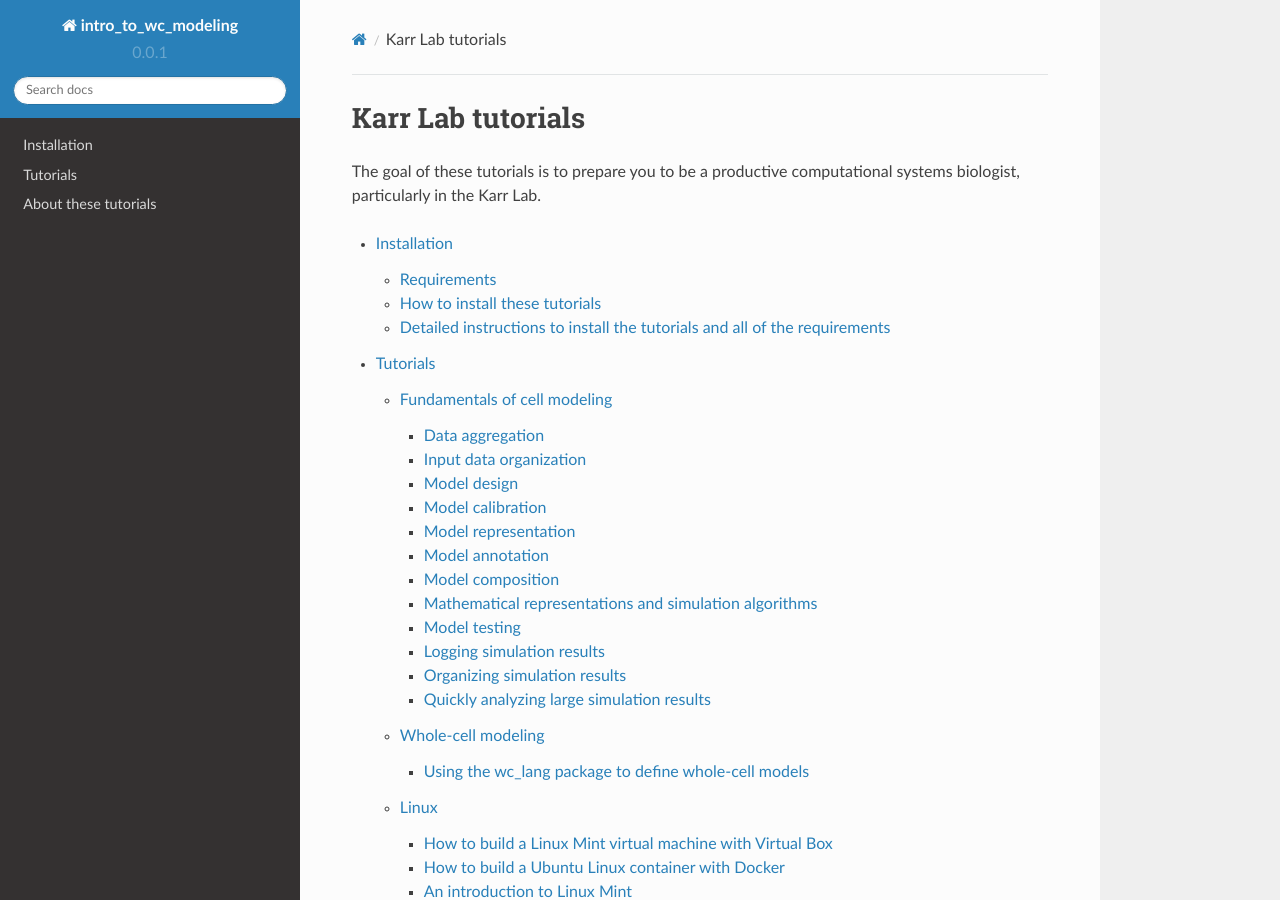
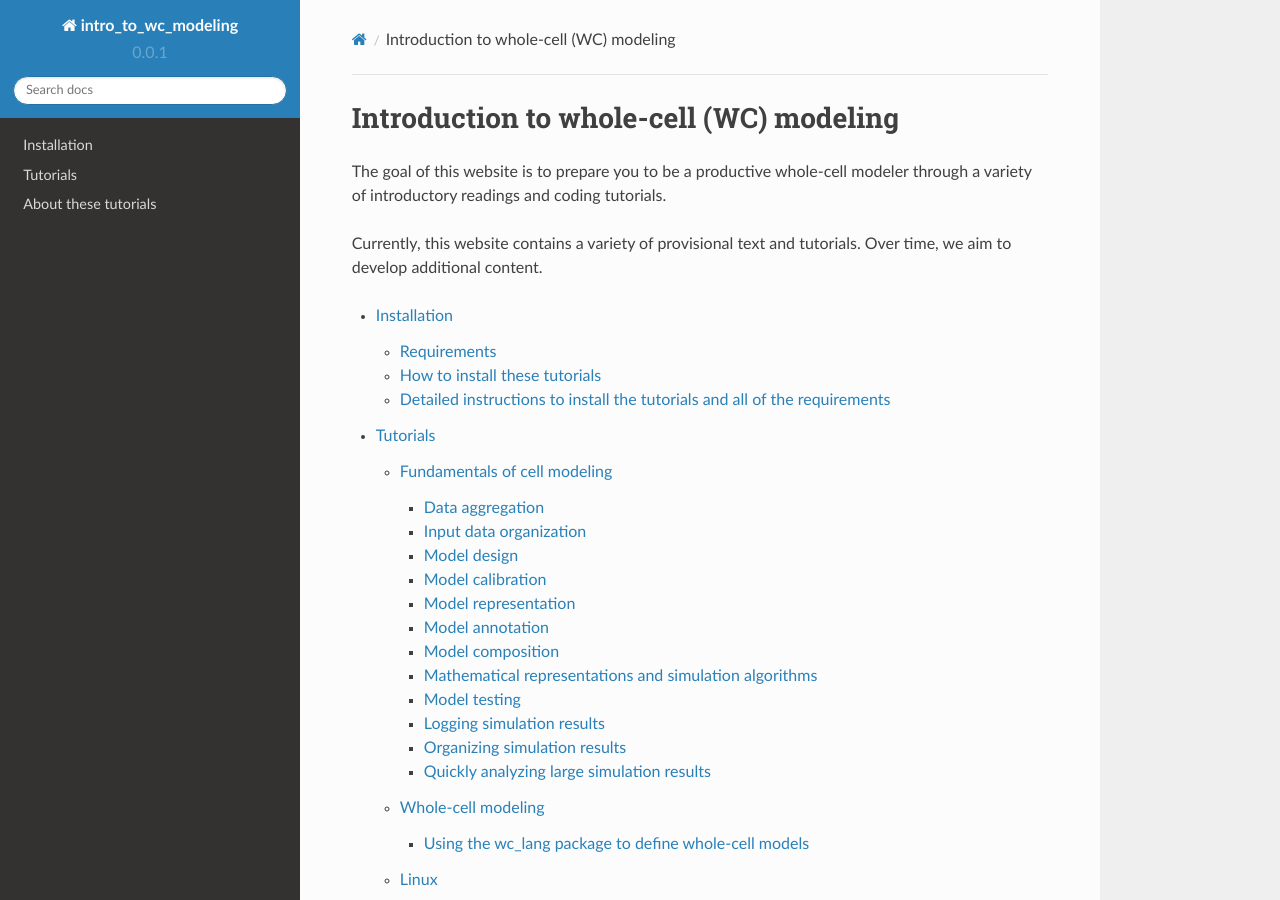
Before and after one commit to KarrLab/intro_to_wc_modeling, a Sphinx documentation site: the page built from docs/index.rst, in a window 1280 px wide and 900 px high. Built offline with Sphinx 7.4.7 and the Read the Docs theme 2.0.0, drawn with Linux system fonts in a browser that asks for light colours; pages that are not in the unit, such as notebooks, are missing from menus.

Commit message:
updating landing page

```diff
--- a/docs/index.rst
+++ b/docs/index.rst
@@ -1,7 +1,9 @@
-Karr Lab tutorials
-==================
+Introduction to whole-cell (WC) modeling
+========================================
 
-The goal of these tutorials is to prepare you to be a productive computational systems biologist, particularly in the Karr Lab.
+The goal of this website is to prepare you to be a productive whole-cell modeler through a variety of introductory readings and coding tutorials.
+
+Currently, this website contains a variety of provisional text and tutorials. Over time, we aim to develop additional content.
 
 .. toctree::
     :maxdepth: 3
```
